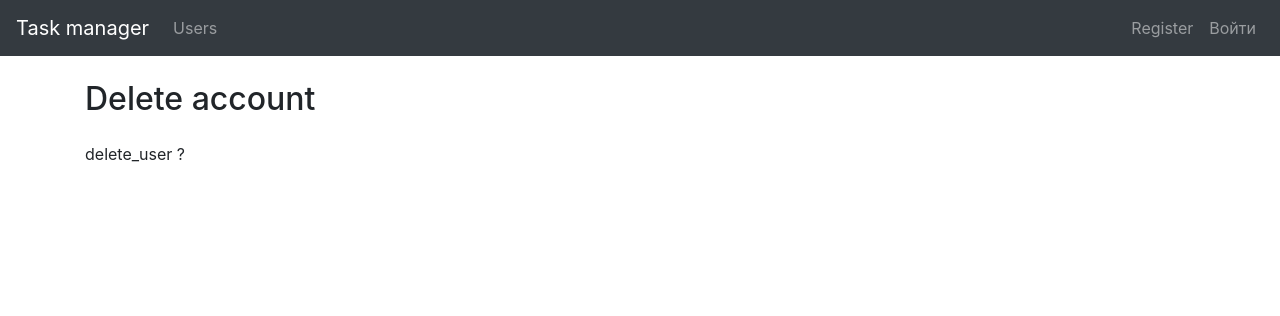
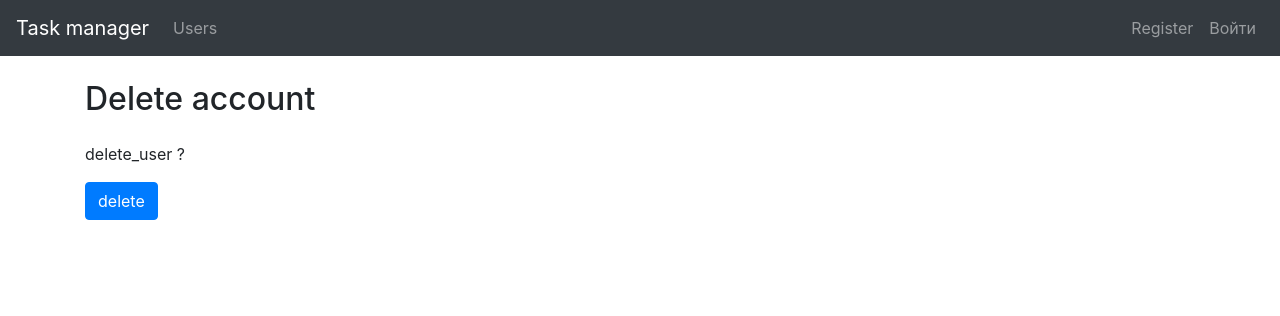
Before and after one commit to agmrv/python-project-lvl4, a Django app: template users/templates/users/delete.html in a window 1280 px wide. Shown: the top 316 px of the page. Run offline with Django 3.2, Linux system fonts and the light colour scheme; the template is opened without the code that fills it, so the values that code supplies are empty; some libraries are stand-ins or nearby versions.

Commit message:
deleting users

```diff
--- a/users/templates/users/delete.html
+++ b/users/templates/users/delete.html
@@ -1,10 +1,17 @@
 {% extends "tasks/base.html" %}
 {% load i18n %}
+{% load bootstrap4 %}
 
 {% block page_header %}
   <h2>{% trans "Delete account" %}</h2>
 {% endblock page_header %}
 
 {% block content %}
-<p>{% trans "delete_user" %} {{ username }}?</p>
+  <p>{% trans "delete_user" %} {{ user.username }}?</p>
+  <form method="post" action="{% url 'users:delete' user.id %}" class="form">
+    {% csrf_token %}
+    {% buttons %}
+      <button name="submit" class="btn btn-primary">{% trans "delete" %}</button>
+    {% endbuttons %}
+  </form>
 {% endblock content %}
```
Also changed, not shown: users/views.py (+6 -1 lines).
